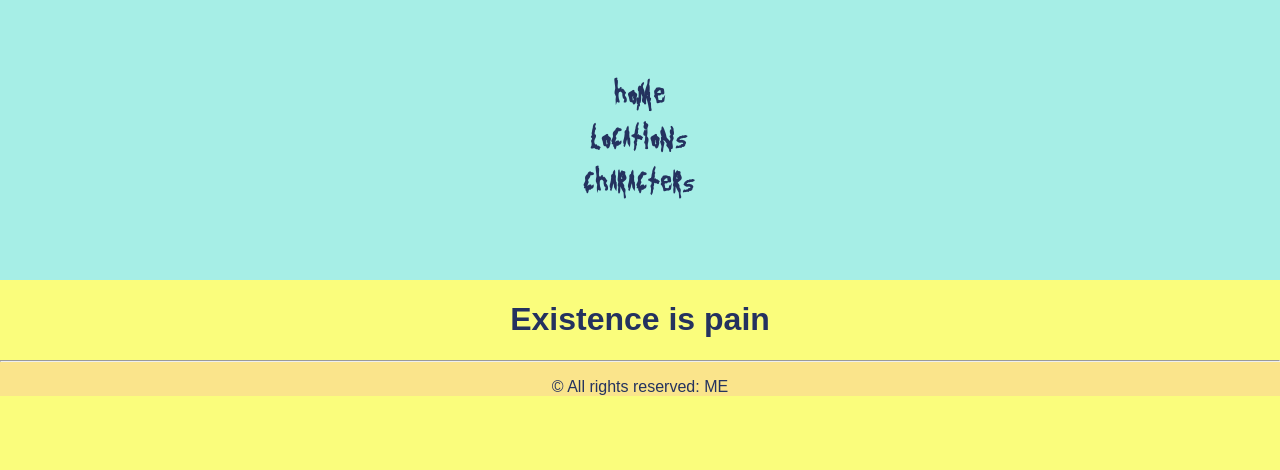
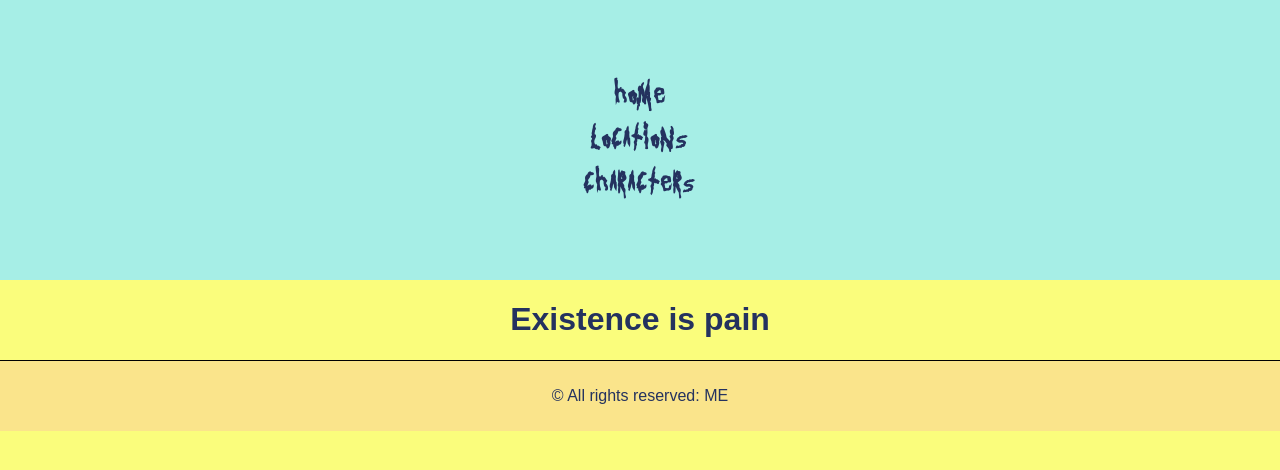
Before and after one commit to philaung96/rick-and-morty-universe, a React (Create React App) app: page / in a window 1280 px wide. Shown: the top 470 px of the page. Built offline with nearby package versions, Linux system fonts and the light colour scheme.

Commit message:
moreee styling

```diff
--- a/src/Components/App/App.css
+++ b/src/Components/App/App.css
@@ -18,3 +18,14 @@ a:hover,
 button:hover {
     cursor: pointer;
 }
+
+button {
+    margin: 10px;
+    padding: 5px;
+    border-radius: 10px;
+    background-color: #69c8ecff;
+    color: #24325fff;
+    font-size: 15px;
+    font-weight: bold;
+    font-family: 'Rick and Morty';
+}
--- a/src/Components/Character/Character.js
+++ b/src/Components/Character/Character.js
@@ -2,7 +2,6 @@ import './Character.css';
 
 const Character = (props) => {
 	let name = '';
-	console.log(props);
 
 	if (props.character) name = props.character.name;
 	return (
--- a/src/Components/Footer/Footer.css
+++ b/src/Components/Footer/Footer.css
@@ -1,3 +1,6 @@
 footer {
     background-color: #fae48bff;
+    margin: 0;
+    border-top: 1px solid black;
+    padding: 10px;
 }
--- a/src/Components/Footer/Footer.js
+++ b/src/Components/Footer/Footer.js
@@ -3,7 +3,6 @@ import './Footer.css';
 const Footer = () => {
 	return (
 		<footer>
-			<hr />
 			<p>© All rights reserved: ME</p>
 		</footer>
 	);
--- a/src/Components/Home/Home.js
+++ b/src/Components/Home/Home.js
@@ -30,11 +30,11 @@ const Home = () => {
 	};
 
 	return (
-		<Link to='/'>
+		<Link to='/rick-and-morty-universe'>
 			<div id='home'>
-				<h2>Choose Your Rick and Morty Character</h2>
+				<h2>Who are you in R&M</h2>
 				{character && <Character character={character} />}
-				<button onClick={handleOnClick}>get me next</button>
+				<button onClick={handleOnClick}>no not this</button>
 			</div>
 		</Link>
 	);
--- a/src/Components/Locations/Locations.css
+++ b/src/Components/Locations/Locations.css
@@ -11,14 +11,3 @@
     justify-content: center;
     align-items: center;
 }
-
-#locations-buttons button {
-    margin: 10px;
-    padding: 5px;
-    border-radius: 10px;
-    background-color: #69c8ecff;
-    color: #24325fff;
-    font-size: 15px;
-    font-weight: bold;
-    font-family: 'Rick and Morty';
-}
```
